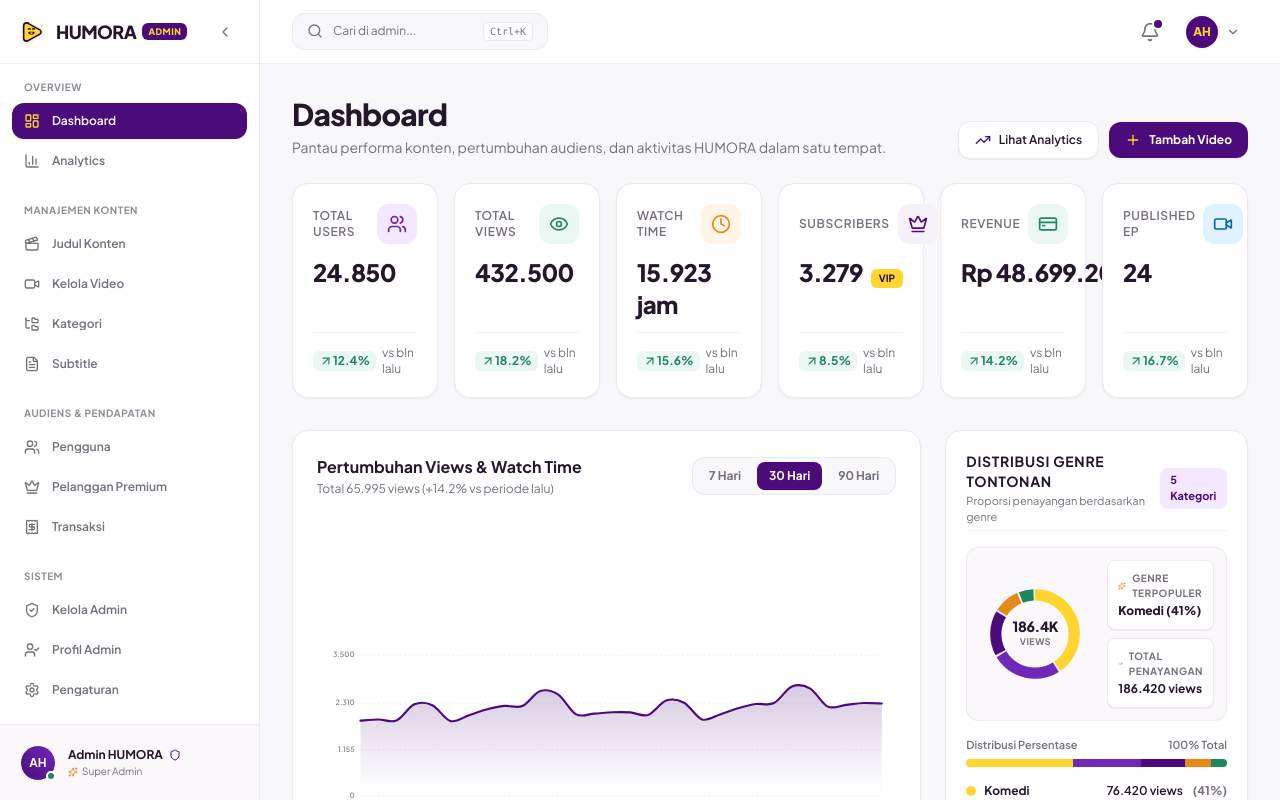
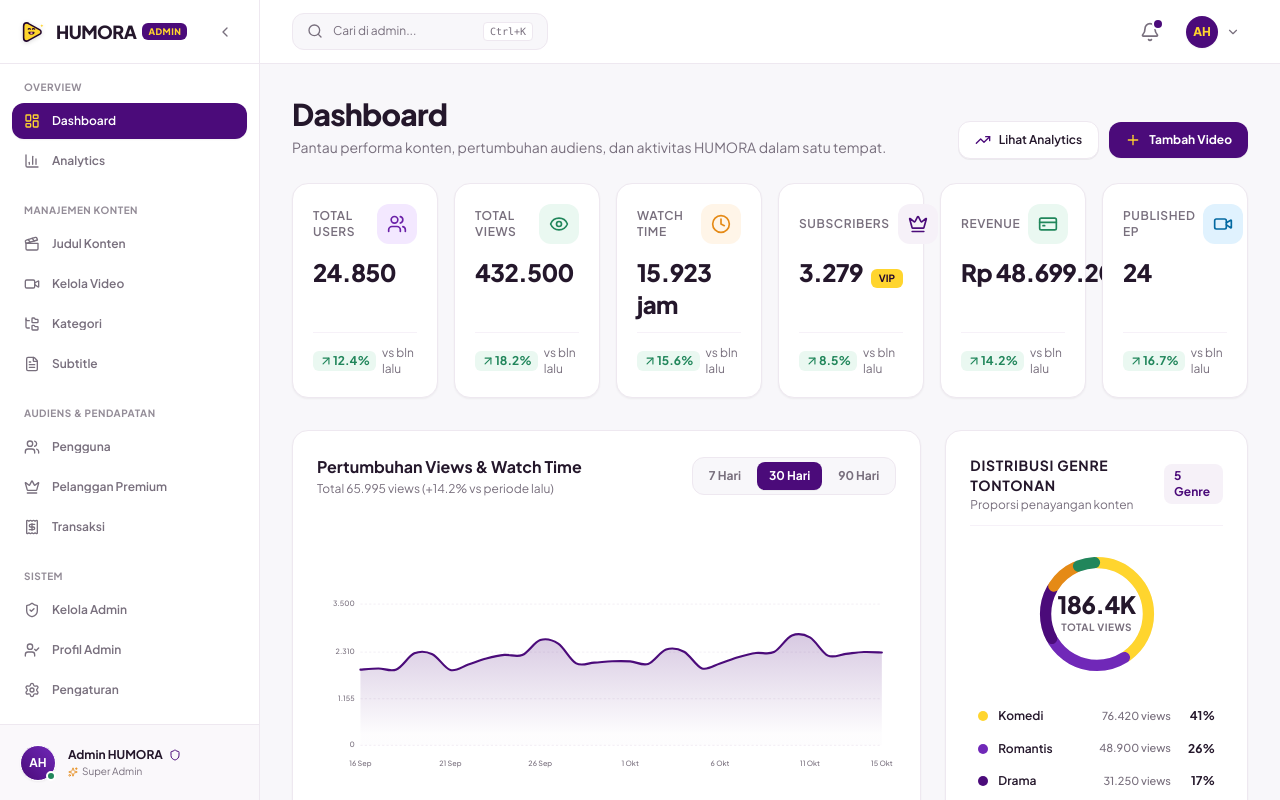
Before and after one commit to ardhikaxx/fe-web-humora, a Next.js app: page /admin in a window 1280 px wide. Shown: the top 800 px of the page. Built offline with nearby package versions, Linux system fonts and the light colour scheme.

Commit message:
refactor(chart): sederhanakan grafik Distribusi Genre agar modern, bersih, dan tidak terlalu ramai

```diff
--- a/components/charts/CategoryBarChart.tsx
+++ b/components/charts/CategoryBarChart.tsx
@@ -2,7 +2,7 @@
 
 import React from 'react';
 import Link from 'next/link';
-import { Sparkles, TrendingUp, ArrowUpRight } from 'lucide-react';
+import { ArrowUpRight } from 'lucide-react';
 import { CategoryMetric } from '../../lib/data/analyticsData';
 import { formatNumber } from '../../lib/utils/formatters';
 
@@ -19,7 +19,7 @@ function computeDonutSlices(categories: CategoryMetric[], circumference: number)
     const cat = categories[i];
     const percent = cat.percentage;
     const arcLength = (percent / 100) * circumference;
-    const strokeDasharray = `${Math.max(0, arcLength - 2)} ${circumference}`;
+    const strokeDasharray = `${Math.max(0, arcLength - 3)} ${circumference}`;
     const strokeDashoffset = -((sum / 100) * circumference);
     sum += percent;
     result.push({
@@ -31,153 +31,102 @@ function computeDonutSlices(categories: CategoryMetric[], circumference: number)
   return result;
 }
 
-export function CategoryBarChart({ categories, title, className = '' }: CategoryBarChartProps) {
+export function CategoryBarChart({
+  categories,
+  title = 'Distribusi Genre Tontonan',
+  className = '',
+}: CategoryBarChartProps) {
   const totalViews = categories.reduce((sum, c) => sum + c.views, 0);
   const compactTotalViews = totalViews >= 1000 ? `${(totalViews / 1000).toFixed(1)}K` : formatNumber(totalViews);
-  const topCategory = categories.length > 0 ? [...categories].sort((a, b) => b.views - a.views)[0] : null;
 
-  // SVG Donut chart calculation
-  const radius = 42;
+  // SVG Donut calculation
+  const radius = 50;
   const circumference = 2 * Math.PI * radius;
   const donutSlices = computeDonutSlices(categories, circumference);
 
   return (
-    <div className={`bg-white p-5 rounded-2xl border border-[#EEE8F0] shadow-xs flex flex-col justify-between gap-4 ${className}`}>
+    <div
+      className={`bg-white p-5 sm:p-6 rounded-2xl border border-[#EEE8F0] shadow-xs flex flex-col justify-between ${className}`}
+    >
       {/* Header */}
-      {title && (
-        <div className="flex items-center justify-between pb-1 border-b border-[#F6F1F8]">
+      <div className="flex items-center justify-between pb-3 border-b border-[#F6F1F8]">
         <div>
           <h3 className="text-sm font-bold text-[#24172B] uppercase tracking-wider">{title}</h3>
-            <p className="text-[11px] text-[#786F7D] mt-0.5">Proporsi penayangan berdasarkan genre</p>
+          <p className="text-xs text-[#786F7D] mt-0.5">Proporsi penayangan konten</p>
         </div>
-          <span className="text-[11px] font-bold text-[#4B0B7A] bg-[#F3E8FF] px-2.5 py-1 rounded-lg">
-            {categories.length} Kategori
+        <span className="text-xs font-bold text-[#4B0B7A] bg-[#F6F1F8] px-2.5 py-1 rounded-lg">
+          {categories.length} Genre
         </span>
       </div>
-      )}
 
-      {/* Visual Chart & Top Insights Section */}
-      <div className="flex items-center gap-4 bg-[#FAF8FB] p-3 rounded-xl border border-[#EEE8F0]">
-        {/* SVG Donut Chart with Center Label */}
-        <div className="relative w-28 h-28 shrink-0 flex items-center justify-center">
-          <svg viewBox="0 0 120 120" className="w-full h-full transform -rotate-90">
+      {/* Modern Centered Donut Chart */}
+      <div className="py-4 flex justify-center">
+        <div className="relative w-36 h-36 flex items-center justify-center">
+          <svg viewBox="0 0 140 140" className="w-full h-full transform -rotate-90">
             {/* Background Track */}
             <circle
-              cx="60"
-              cy="60"
+              cx="70"
+              cy="70"
               r={radius}
               fill="transparent"
-              stroke="#EEE8F0"
-              strokeWidth="12"
+              stroke="#F6F1F8"
+              strokeWidth="11"
             />
-            {/* Category Arcs */}
+            {/* Slices */}
             {donutSlices.map((slice) => (
               <circle
                 key={slice.slug}
-                cx="60"
-                cy="60"
+                cx="70"
+                cy="70"
                 r={radius}
                 fill="transparent"
                 stroke={slice.color}
-                strokeWidth="12"
+                strokeWidth="11"
                 strokeDasharray={slice.strokeDasharray}
                 strokeDashoffset={slice.strokeDashoffset}
-                strokeLinecap="butt"
-                className="transition-all duration-500"
+                strokeLinecap="round"
+                className="transition-all duration-300"
               />
             ))}
           </svg>
 
-          {/* Donut Center Info */}
+          {/* Center Info */}
           <div className="absolute inset-0 flex flex-col items-center justify-center pointer-events-none text-center">
-            <span className="text-sm font-black text-[#24172B] leading-none tracking-tight">
+            <span className="text-2xl font-black text-[#24172B] tracking-tight leading-none">
               {compactTotalViews}
             </span>
-            <span className="text-[9px] font-bold text-[#786F7D] uppercase tracking-wider mt-0.5">
-              Views
+            <span className="text-[10px] font-bold text-[#786F7D] uppercase tracking-wider mt-1">
+              Total Views
             </span>
-          </div>
-        </div>
-
-        {/* Highlights beside Donut */}
-        <div className="flex-1 min-w-0 space-y-2">
-          <div className="bg-white p-2.5 rounded-lg border border-[#EEE8F0] shadow-2xs">
-            <div className="flex items-center gap-1.5 text-[10px] font-bold text-[#786F7D] uppercase tracking-wider">
-              <Sparkles className="w-3 h-3 text-[#E58A16]" /> Genre Terpopuler
-            </div>
-            <p className="text-xs font-black text-[#24172B] mt-0.5 truncate">
-              {topCategory ? topCategory.name : 'Komedi'} ({topCategory?.percentage}%)
-            </p>
-          </div>
-
-          <div className="bg-white p-2.5 rounded-lg border border-[#EEE8F0] shadow-2xs">
-            <div className="flex items-center gap-1.5 text-[10px] font-bold text-[#786F7D] uppercase tracking-wider">
-              <TrendingUp className="w-3 h-3 text-[#21865B]" /> Total Penayangan
-            </div>
-            <p className="text-xs font-bold text-[#24172B] mt-0.5">
-              {formatNumber(totalViews)} views
-            </p>
           </div>
         </div>
       </div>
 
-      {/* Segmented Multi-Color Progress Strip */}
-      <div className="space-y-1.5">
-        <div className="flex items-center justify-between text-[11px] font-semibold text-[#786F7D]">
-          <span>Distribusi Persentase</span>
-          <span>100% Total</span>
-        </div>
-        <div className="w-full h-2 rounded-full overflow-hidden flex bg-[#EEE8F0]">
+      {/* Clean Minimalist Category List */}
+      <div className="space-y-1">
         {categories.map((cat) => (
           <div
             key={cat.slug}
-              style={{
-                width: `${cat.percentage}%`,
-                backgroundColor: cat.color,
-              }}
-              title={`${cat.name}: ${cat.percentage}% (${formatNumber(cat.views)} views)`}
-              className="h-full transition-all duration-300"
-            />
-          ))}
-        </div>
-      </div>
-
-      {/* Category Breakdown Progress Bars */}
-      <div className="space-y-2.5">
-        {categories.map((cat) => {
-          return (
-            <div key={cat.slug} className="group">
-              <div className="flex items-center justify-between text-xs mb-1">
-                <div className="flex items-center gap-2 min-w-0">
+            className="flex items-center justify-between py-1.5 px-2 rounded-xl hover:bg-[#FAF8FB] transition-colors"
+          >
+            <div className="flex items-center gap-2.5 min-w-0">
               <span
                 className="w-2.5 h-2.5 rounded-full shrink-0"
                 style={{ backgroundColor: cat.color }}
               />
-                  <span className="font-bold text-[#24172B] truncate">{cat.name}</span>
+              <span className="text-xs font-semibold text-[#24172B] truncate">{cat.name}</span>
             </div>
-                <div className="flex items-center gap-2 shrink-0">
-                  <span className="font-semibold text-[#24172B]">{formatNumber(cat.views)} views</span>
-                  <span className="text-[#786F7D] font-bold w-9 text-right">({cat.percentage}%)</span>
+            <div className="flex items-center gap-3 shrink-0">
+              <span className="text-[11px] text-[#786F7D] font-medium">{formatNumber(cat.views)} views</span>
+              <span className="text-xs font-bold text-[#24172B] w-8 text-right">{cat.percentage}%</span>
             </div>
           </div>
-
-              <div className="w-full h-1.5 bg-[#F8F7FA] rounded-full overflow-hidden">
-                <div
-                  className="h-full rounded-full transition-all duration-500 ease-out group-hover:brightness-95"
-                  style={{
-                    width: `${cat.percentage}%`,
-                    backgroundColor: cat.color,
-                  }}
-                />
-              </div>
-            </div>
-          );
-        })}
+        ))}
       </div>
 
-      {/* Footer Link */}
-      <div className="pt-2 border-t border-[#F6F1F8] flex items-center justify-between text-xs text-[#786F7D]">
-        <span>{categories.length} Kategori Terdaftar</span>
+      {/* Clean Footer Link */}
+      <div className="pt-3 border-t border-[#F6F1F8] flex items-center justify-between text-xs text-[#786F7D]">
+        <span>Total {formatNumber(totalViews)} Views</span>
         <Link
           href="/admin/categories"
           className="text-[#4B0B7A] font-bold hover:underline inline-flex items-center gap-1"
```
Lines whose indentation alone changed are shown as unchanged.
